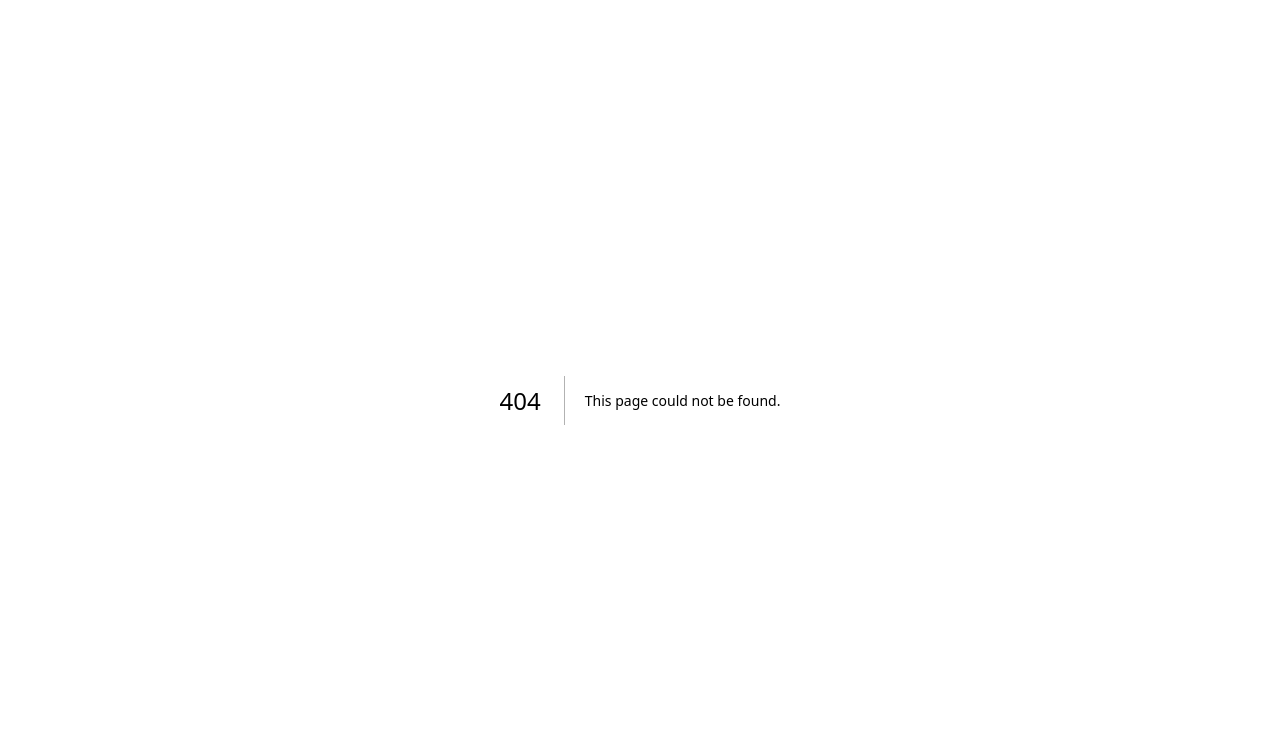
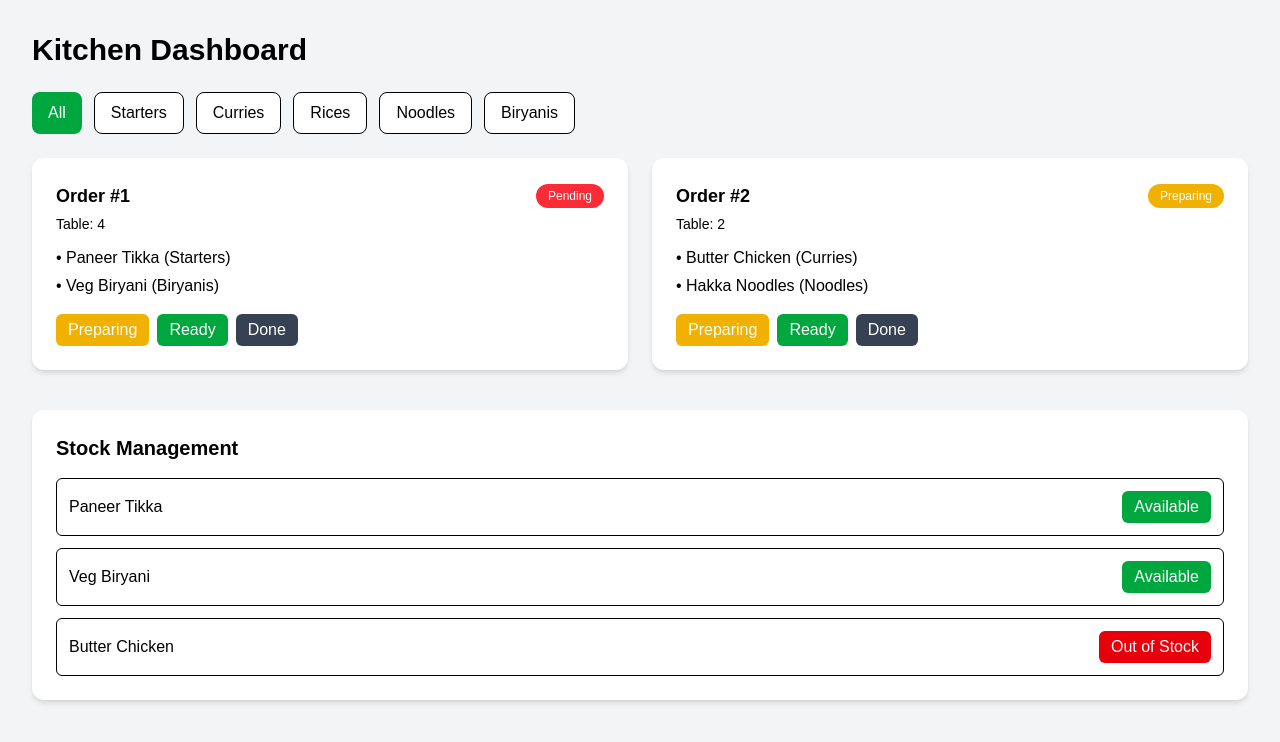
Before and after one commit to Dharineesh-M-R/Online-Restaurant-System, a Next.js app in the folder frontend/: page /kitchen in a window 1280 px wide. Before the commit this address had no page. Shown: the top 742 px of the page. Built offline with nearby package versions, Linux system fonts and the light colour scheme.

Commit message:
done kitchen

```diff
--- /dev/null
+++ b/frontend/src/app/kitchen/components/CategoryTabs.tsx
@@ -0,0 +1,40 @@
+"use client";
+
+import { Category } from "../types";
+
+interface Props {
+  selectedCategory: Category | "All";
+  setSelectedCategory: (value: Category | "All") => void;
+}
+
+const categories: (Category | "All")[] = [
+  "All",
+  "Starters",
+  "Curries",
+  "Rices",
+  "Noodles",
+  "Biryanis",
+];
+
+export default function CategoryTabs({
+  selectedCategory,
+  setSelectedCategory,
+}: Props) {
+  return (
+    <div className="flex flex-wrap gap-3">
+      {categories.map((cat) => (
+        <button
+          key={cat}
+          onClick={() => setSelectedCategory(cat)}
+          className={`px-4 py-2 rounded-lg font-medium transition ${
+            selectedCategory === cat
+              ? "bg-green-600 text-white"
+              : "bg-white text-black border hover:bg-gray-100"
+          }`}
+        >
+          {cat}
+        </button>
+      ))}
+    </div>
+  );
+}
--- /dev/null
+++ b/frontend/src/app/kitchen/components/OrderCard.tsx
@@ -0,0 +1,69 @@
+"use client";
+
+import { Order } from "../types";
+import StatusBadge from "./StatusBadge";
+
+interface Props {
+  order: Order;
+  updateOrderStatus: (
+    id: number,
+    status: Order["status"]
+  ) => void;
+}
+
+export default function OrderCard({
+  order,
+  updateOrderStatus,
+}: Props) {
+  return (
+    <div className="bg-white text-black p-6 rounded-xl shadow-md">
+      <div className="flex justify-between items-center">
+        <h2 className="font-bold text-lg">
+          Order #{order.id}
+        </h2>
+        <StatusBadge status={order.status} />
+      </div>
+
+      <p className="text-sm mt-1">
+        Table: {order.table}
+      </p>
+
+      <ul className="mt-3 space-y-1">
+        {order.items.map((item, index) => (
+          <li key={index}>
+            • {item.name} ({item.category})
+          </li>
+        ))}
+      </ul>
+
+      <div className="flex gap-2 mt-4">
+        <button
+          onClick={() =>
+            updateOrderStatus(order.id, "Preparing")
+          }
+          className="bg-yellow-500 text-white px-3 py-1 rounded-md"
+        >
+          Preparing
+        </button>
+
+        <button
+          onClick={() =>
+            updateOrderStatus(order.id, "Ready")
+          }
+          className="bg-green-600 text-white px-3 py-1 rounded-md"
+        >
+          Ready
+        </button>
+
+        <button
+          onClick={() =>
+            updateOrderStatus(order.id, "Completed")
+          }
+          className="bg-gray-700 text-white px-3 py-1 rounded-md"
+        >
+          Done
+        </button>
+      </div>
+    </div>
+  );
+}
--- /dev/null
+++ b/frontend/src/app/kitchen/components/StatusBadge.tsx
@@ -0,0 +1,22 @@
+import { OrderStatus } from "../types";
+
+interface Props {
+  status: OrderStatus;
+}
+
+export default function StatusBadge({ status }: Props) {
+  const colors: Record<OrderStatus, string> = {
+    Pending: "bg-red-500",
+    Preparing: "bg-yellow-500",
+    Ready: "bg-green-500",
+    Completed: "bg-gray-500",
+  };
+
+  return (
+    <span
+      className={`${colors[status]} text-white text-xs px-3 py-1 rounded-full`}
+    >
+      {status}
+    </span>
+  );
+}
--- /dev/null
+++ b/frontend/src/app/kitchen/components/StockManager.tsx
@@ -0,0 +1,58 @@
+"use client";
+
+import { useState } from "react";
+
+interface StockItem {
+  name: string;
+  available: boolean;
+}
+
+export default function StockManager() {
+  const [stock, setStock] = useState<StockItem[]>([
+    { name: "Paneer Tikka", available: true },
+    { name: "Veg Biryani", available: true },
+    { name: "Butter Chicken", available: false },
+  ]);
+
+  const toggleStock = (index: number) => {
+    setStock((prev) =>
+      prev.map((item, i) =>
+        i === index
+          ? { ...item, available: !item.available }
+          : item
+      )
+    );
+  };
+
+  return (
+    <div className="mt-10 bg-white text-black p-6 rounded-xl shadow-md">
+      <h2 className="text-xl font-bold mb-4">
+        Stock Management
+      </h2>
+
+      <div className="space-y-3">
+        {stock.map((item, index) => (
+          <div
+            key={index}
+            className="flex justify-between items-center border p-3 rounded-md"
+          >
+            <span>{item.name}</span>
+
+            <button
+              onClick={() => toggleStock(index)}
+              className={`px-3 py-1 rounded-md text-white ${
+                item.available
+                  ? "bg-green-600"
+                  : "bg-red-600"
+              }`}
+            >
+              {item.available
+                ? "Available"
+                : "Out of Stock"}
+            </button>
+          </div>
+        ))}
+      </div>
+    </div>
+  );
+}
--- /dev/null
+++ b/frontend/src/app/kitchen/page.tsx
@@ -0,0 +1,79 @@
+"use client";
+
+import { useState } from "react";
+import { Order, Category } from "./types";
+import OrderCard from "./components/OrderCard";
+import CategoryTabs from "./components/CategoryTabs";
+import StockManager from "./components/StockManager";
+
+const mockOrders: Order[] = [
+  {
+    id: 1,
+    table: 4,
+    items: [
+      { name: "Paneer Tikka", category: "Starters" },
+      { name: "Veg Biryani", category: "Biryanis" },
+    ],
+    status: "Pending",
+  },
+  {
+    id: 2,
+    table: 2,
+    items: [
+      { name: "Butter Chicken", category: "Curries" },
+      { name: "Hakka Noodles", category: "Noodles" },
+    ],
+    status: "Preparing",
+  },
+];
+
+export default function KitchenPage() {
+  const [orders, setOrders] = useState<Order[]>(mockOrders);
+  const [selectedCategory, setSelectedCategory] =
+    useState<Category | "All">("All");
+
+  const updateOrderStatus = (
+    id: number,
+    newStatus: Order["status"]
+  ) => {
+    setOrders((prev) =>
+      prev.map((order) =>
+        order.id === id ? { ...order, status: newStatus } : order
+      )
+    );
+  };
+
+  const filteredOrders =
+    selectedCategory === "All"
+      ? orders
+      : orders.filter((order) =>
+          order.items.some(
+            (item) => item.category === selectedCategory
+          )
+        );
+
+  return (
+    <div className="min-h-screen bg-gray-100 text-black p-8">
+      <h1 className="text-3xl font-bold mb-6">
+        Kitchen Dashboard
+      </h1>
+
+      <CategoryTabs
+        selectedCategory={selectedCategory}
+        setSelectedCategory={setSelectedCategory}
+      />
+
+      <div className="grid md:grid-cols-2 gap-6 mt-6">
+        {filteredOrders.map((order) => (
+          <OrderCard
+            key={order.id}
+            order={order}
+            updateOrderStatus={updateOrderStatus}
+          />
+        ))}
+      </div>
+
+      <StockManager />
+    </div>
+  );
+}
--- /dev/null
+++ b/frontend/src/app/kitchen/types.ts
@@ -0,0 +1,24 @@
+export type Category =
+  | "Starters"
+  | "Curries"
+  | "Rices"
+  | "Noodles"
+  | "Biryanis";
+
+export type OrderStatus =
+  | "Pending"
+  | "Preparing"
+  | "Ready"
+  | "Completed";
+
+export interface OrderItem {
+  name: string;
+  category: Category;
+}
+
+export interface Order {
+  id: number;
+  table: number;
+  items: OrderItem[];
+  status: OrderStatus;
+}
```
